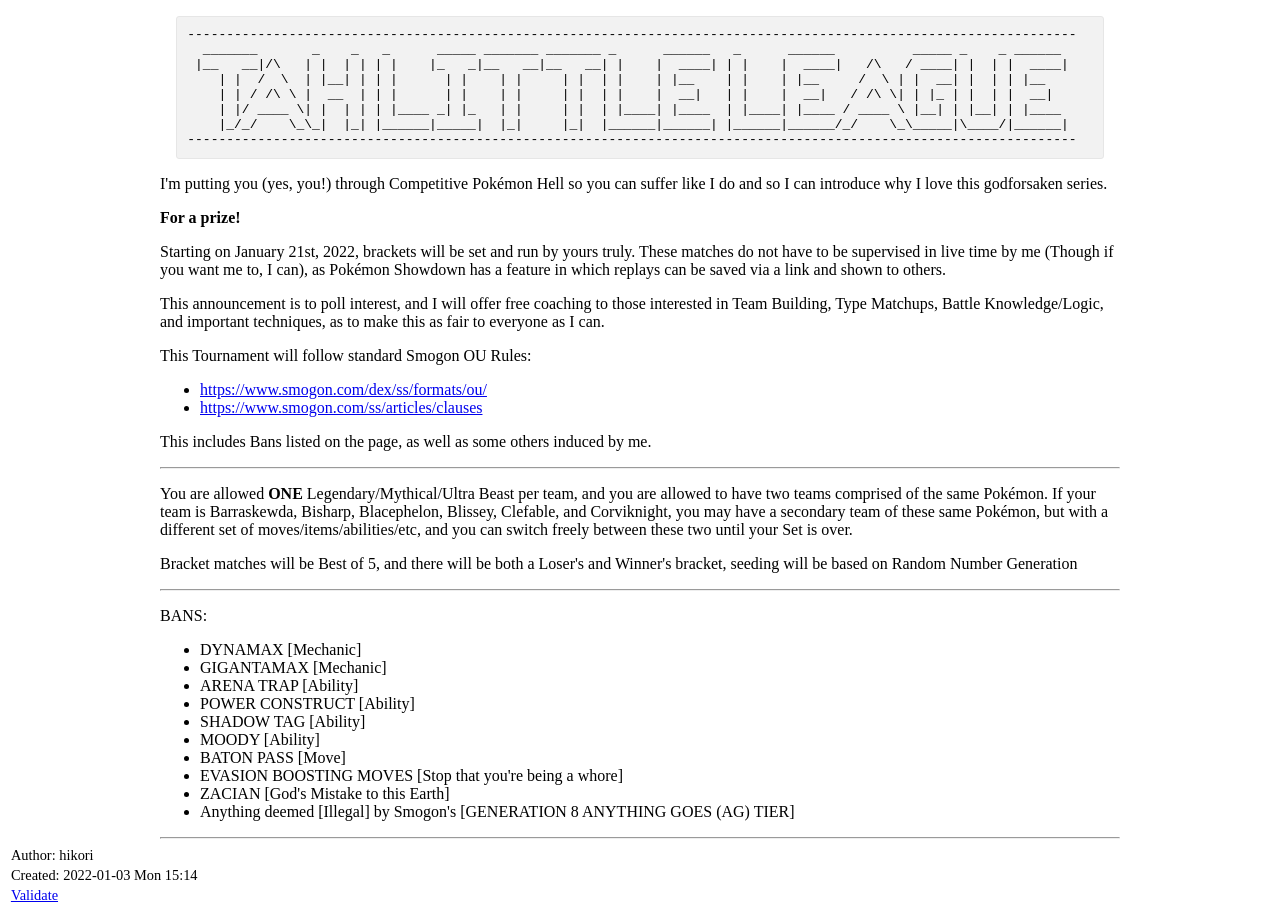
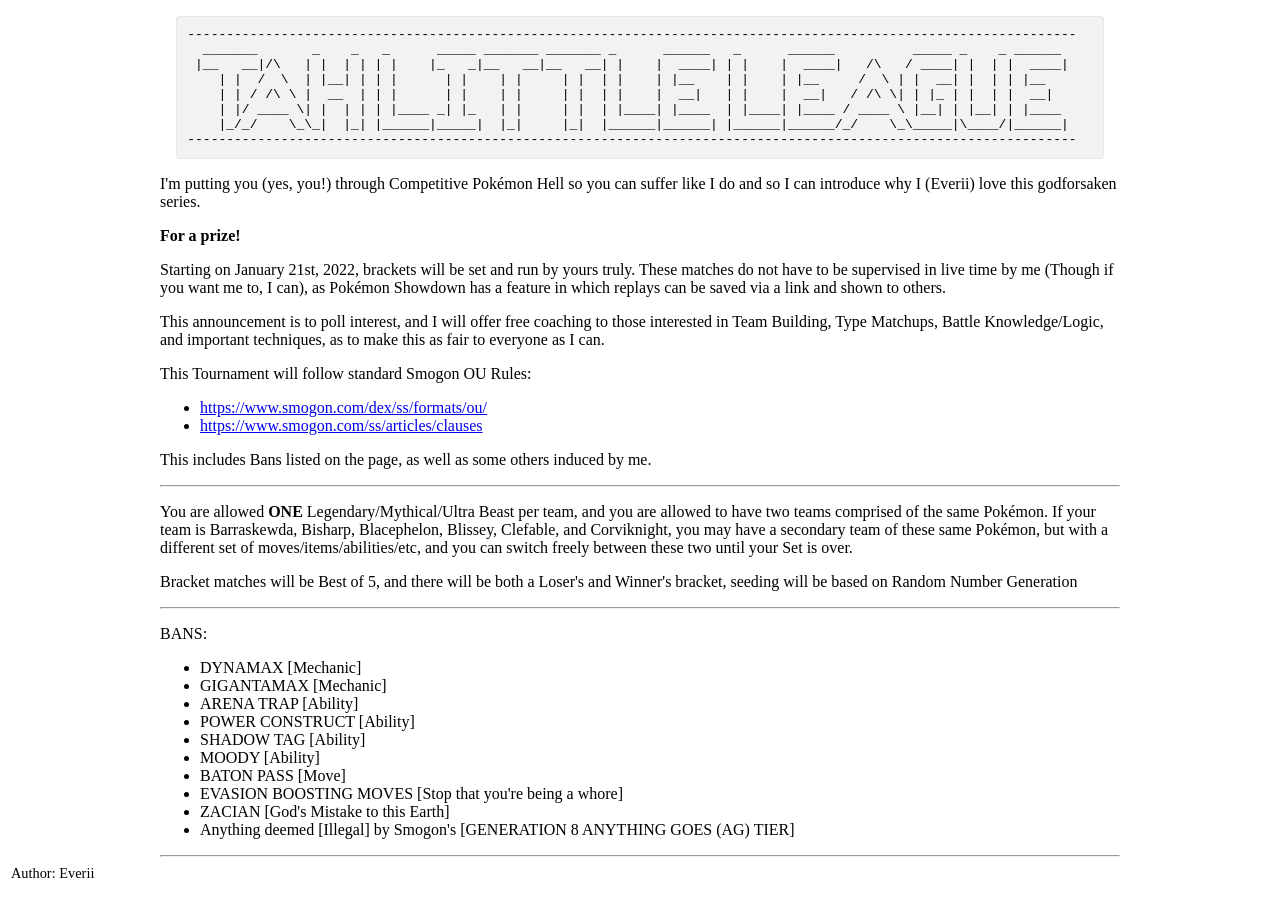
Before and after one commit to HikoriHawky/tah-little-league, a plain HTML site: page index.html in a window 1280 px wide. After the commit the page ends 890 px from the top, so only its background shows below. Drawn offline with Linux system fonts and the light colour scheme.

Commit message:
Everii is hosting, I just made this HTML w

```diff
--- a/index.html
+++ b/index.html
@@ -208,7 +208,7 @@
 </pre>
 
 <p>
-I'm putting you (yes, you!) through Competitive Pokémon Hell so you can suffer like I do and so I can introduce why I love this godforsaken series.
+I'm putting you (yes, you!) through Competitive Pokémon Hell so you can suffer like I do and so I can introduce why I (Everii) love this godforsaken series.
 </p>
 
 <p>
@@ -266,9 +266,7 @@
 <hr />
 </div>
 <div id="postamble" class="status">
-<p class="author">Author: hikori</p>
-<p class="date">Created: 2022-01-03 Mon 15:14</p>
-<p class="validation"><a href="https://validator.w3.org/check?uri=referer">Validate</a></p>
+<p class="author">Author: Everii</p>
 </div>
 </body>
 </html>
```
